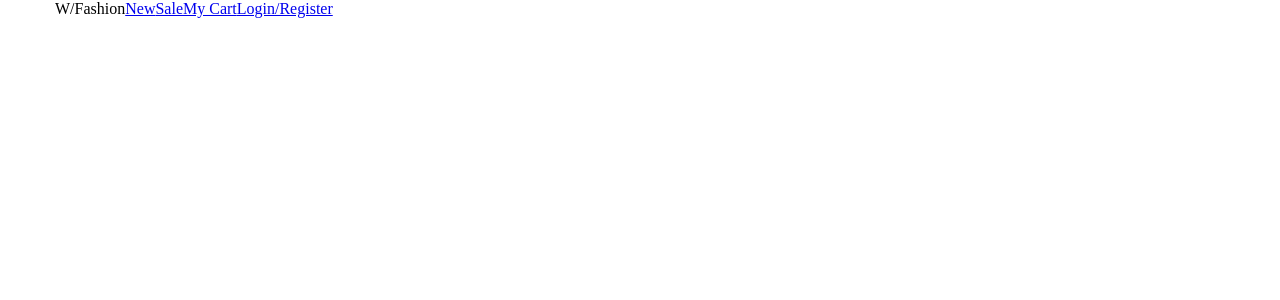
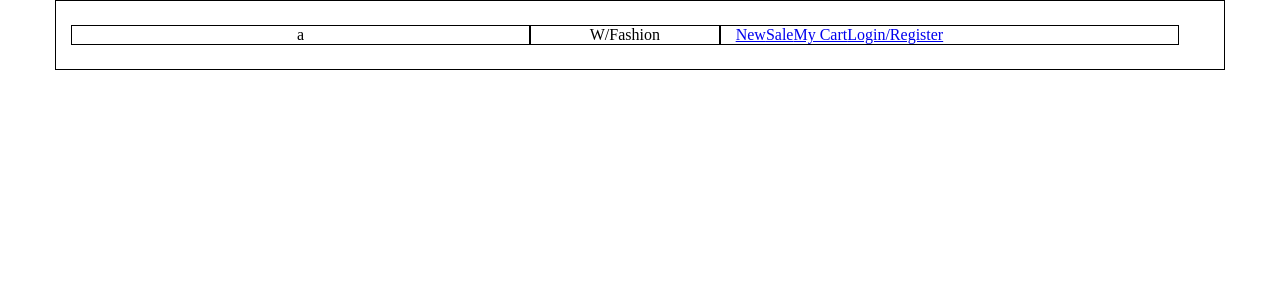
Before and after one commit to MykolajKrusser/psd-to-html-FashionPage, a React (Create React App) app in the folder fashion/: page / in a window 1280 px wide. Shown: the top 300 px of the page. Built offline with nearby package versions, Linux system fonts and the light colour scheme.

Commit message:
trouble with margin grid

```diff
--- a/fashion/public/index.html
+++ b/fashion/public/index.html
@@ -11,10 +11,10 @@
     <link rel="shortcut icon" href="%PUBLIC_URL%/favicon.ico">
     <title>Fashion</title>
   </head>
-  <body>
+  <body id="root">
     <noscript>
       You need to enable JavaScript to run this app.
     </noscript>
-    <div id="root"></div>
+
   </body>
 </html>
--- a/fashion/src/App.css
+++ b/fashion/src/App.css
@@ -1,28 +1,4 @@
-.App {
-  text-align: center;
+#header{
+    flex-direction: column;
+    justify-content: center;
 }
-
-.App-logo {
-  animation: App-logo-spin infinite 20s linear;
-  height: 80px;
-}
-
-.App-header {
-  background-color: #222;
-  height: 150px;
-  padding: 20px;
-  color: white;
-}
-
-.App-title {
-  font-size: 1.5em;
-}
-
-.App-intro {
-  font-size: large;
-}
-
-@keyframes App-logo-spin {
-  from { transform: rotate(0deg); }
-  to { transform: rotate(360deg); }
-}
--- a/fashion/src/App.js
+++ b/fashion/src/App.js
@@ -1,19 +1,12 @@
 import React, { Component } from 'react';
+import Header from './Components/Header';
 import './App.css';
 
 class App extends Component {
   render() {
     return (
-      <section className="content-wr flex">
-        <header className="header flex">
-          <div className="logo">W/Fashion</div>
-          <nav className="nav flex">
-            <a href="#">New</a>
-            <a href="#">Sale</a>
-            <a href="#">My Cart</a>
-            <a href="#">Login/Register</a>
-          </nav>
-        </header>
+      <section id="header" className="content-wr flex">
+        <Header/>
         <div>
           <div></div>
           <div></div>
--- /dev/null
+++ b/fashion/src/Components/Header.css
@@ -0,0 +1,23 @@
+
+.header{
+    flex-direction: row;
+    flex-wrap: nowrap;
+    text-align: center;
+    align-items: center;
+    height: 70px;
+    border: 1px solid black;
+    margin: 0 -15px;
+}
+.menuBtn{
+    width: calc(41.66% - 15px);
+    padding: 0 15px;
+    border: 1px solid black;
+}
+.logo{
+    width: 16.66%;
+    padding: 0 15px;border: 1px solid black;
+}
+.nav{
+    width: calc(41.66% - 15px);
+    padding: 0 15px;border: 1px solid black;
+}
--- /dev/null
+++ b/fashion/src/Components/Header.js
@@ -0,0 +1,21 @@
+import React, { Component } from 'react';
+import './Header.css';
+
+class Header extends Component {
+  render() {
+    return (
+        <header className="header flex content-wr">
+          <div className="menuBtn">a</div>
+          <div className="logo">W/Fashion</div>
+          <nav className="nav flex">
+            <a href="#">New</a>
+            <a href="#">Sale</a>
+            <a href="#">My Cart</a>
+            <a href="#">Login/Register</a>
+          </nav>
+        </header>
+    );
+  }
+}
+
+export default Header;
--- a/fashion/src/index.css
+++ b/fashion/src/index.css
@@ -12,13 +12,9 @@ body, html{
   width: 100%;
   height: 100%;
 }
-section{
-  position: relative;
-  display: block;
-}
 .content-wr{
-  position: relative;
   margin: 0 auto;
+  padding: 0 15px;
   max-width: 1170px;
 }
 .flex{
```
